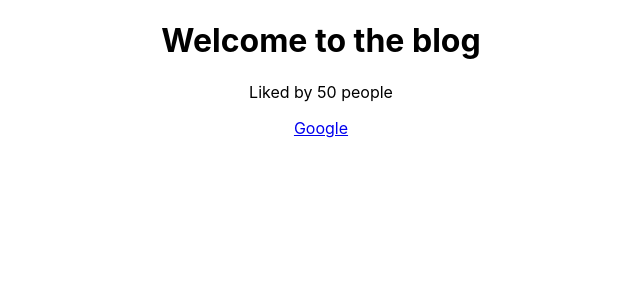
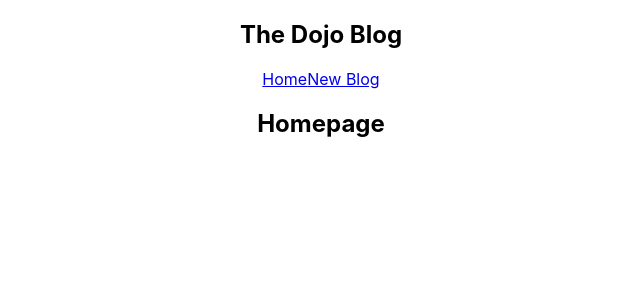
Before and after one commit to AmilaDeAlwis/TheChefsDiary, a React (Create React App) app: page / in a window 1280 px wide. Shown: the top 300 px of the page, without its empty margins (319-959 px from the left). Built offline with nearby package versions, Linux system fonts and the light colour scheme.

Commit message:
import Navbar & Home to the App

```diff
--- a/src/App.js
+++ b/src/App.js
@@ -1,15 +1,15 @@
 import './App.css';
+import Navbar from './Navbar';
+import Home from './Home'
 
 function App() {
-  const title = "Welcome to the blog";
-  const likes = 50;
-  const link = "http://www.google.com";
 
   return (
     <div className="App">
-      <h1>{title}</h1>
-      <p>Liked by {likes} people</p>
-      <a href={link}>Google</a>
+      <Navbar />
+      <div className="content">
+        <Home />
+      </div>
     </div>
   );
 }
```
